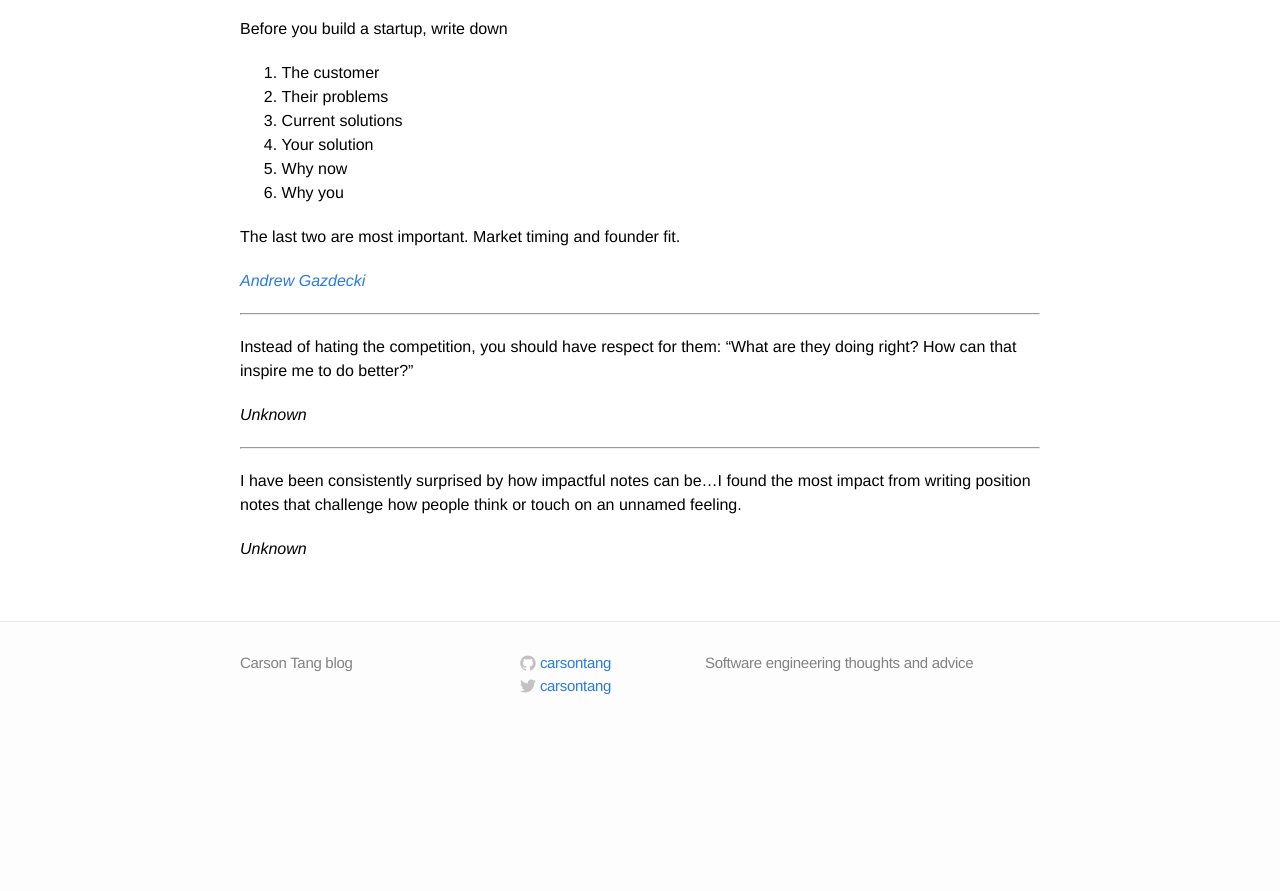
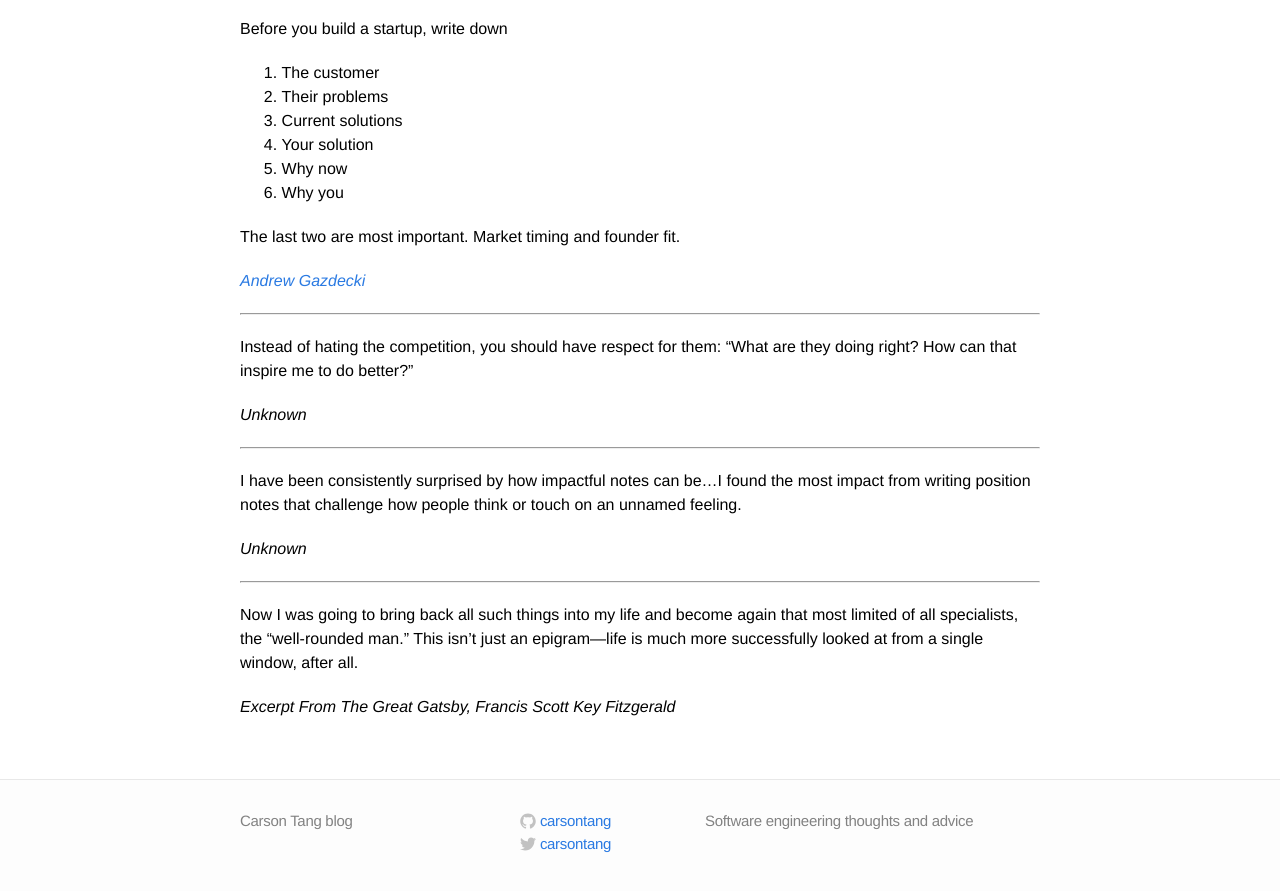
Before and after one commit to carsontang/carsontang.github.io, a Jekyll site: the page built from quotes.md, in a window 1280 px wide and 900 px high, scrolled down 14152 px. Shown: the top 891 px of the window. Built offline with Jekyll 4.4.1, drawn with Linux system fonts in a browser that asks for light colours; before the commit the page ends 14894 px from its top, so only the background shows below that.

Commit message:
quote from The Great Gatsby
quote from The Great Gatsby

```diff
--- a/quotes.md
+++ b/quotes.md
@@ -545,3 +545,9 @@ Instead of hating the competition, you should have respect for them: "What are t
 I have been consistently surprised by how impactful notes can be...I found the most impact from writing position notes that challenge how people think or touch on an unnamed feeling.
 
 *Unknown*
+
+---
+
+Now I was going to bring back all such things into my life and become again that most limited of all specialists, the "well-rounded man." This isn’t just an epigram—life is much more successfully looked at from a single window, after all.
+
+*Excerpt From The Great Gatsby, Francis Scott Key Fitzgerald*
```
